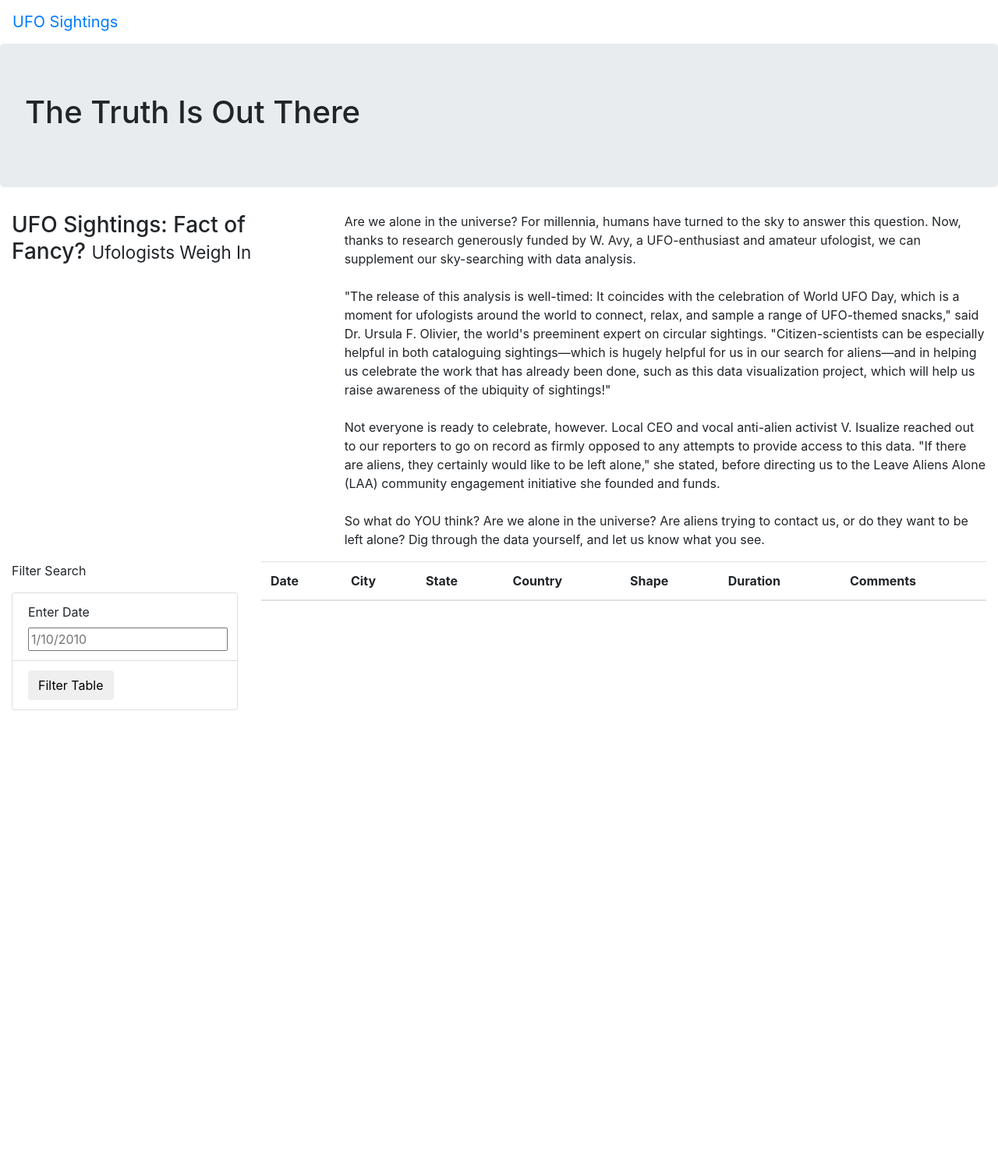
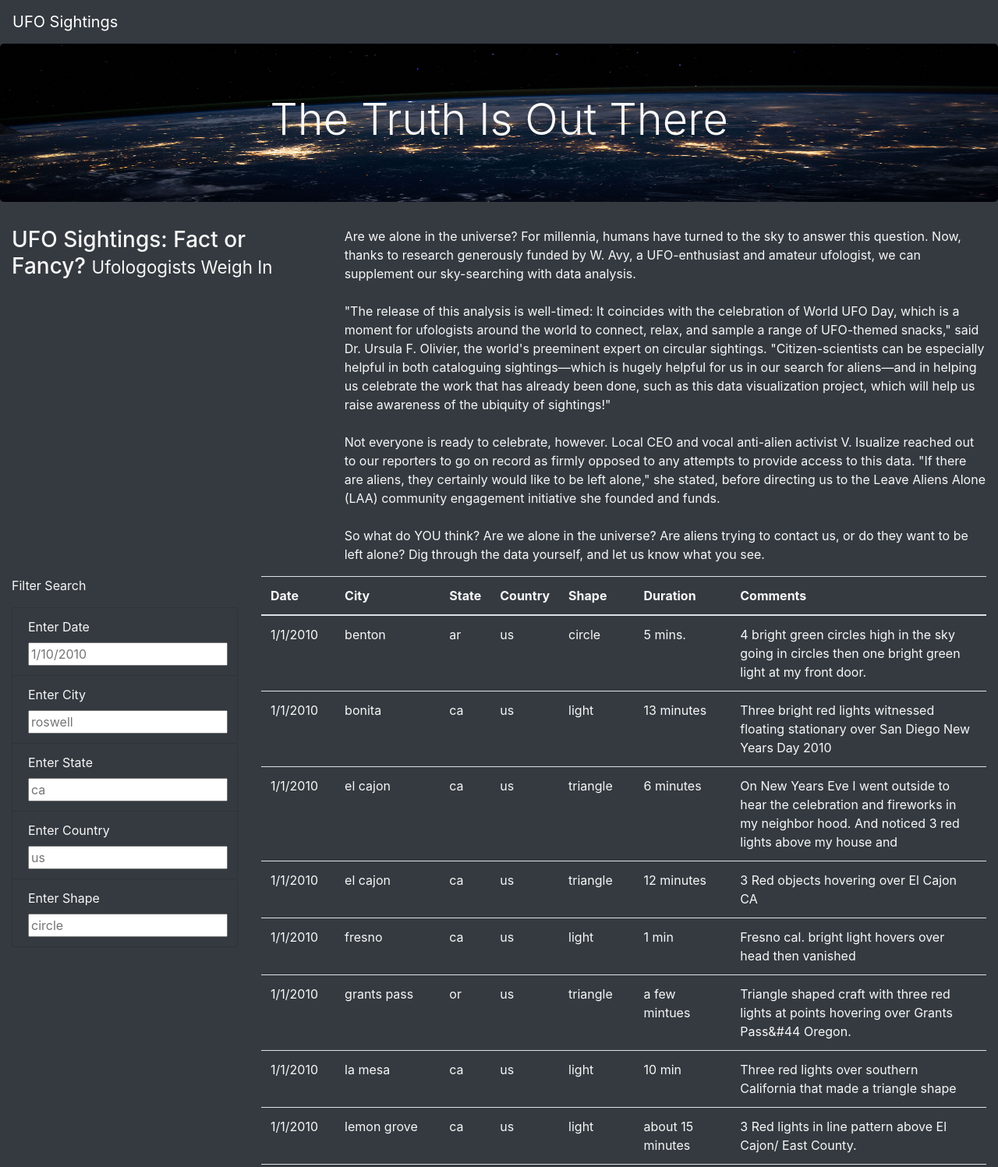
Before and after one commit to meowcode/UFOs, a plain HTML site: page index.html in a window 1280 px wide. Shown: the top 1497 px of the page at 78% size. Before the commit the page ends 911 px from the top, so only its background shows below. Drawn offline with nearby package versions, Linux system fonts and the light colour scheme.

Commit message:
Completed challenge

```diff
--- a/Static/JS/app.js
+++ b/Static/JS/app.js
@@ -1,36 +1,78 @@
-// import the data from data.js
+// from data.js
 const tableData = data;
 
-// Reference the HTML table using d3
+// get table references
 var tbody = d3.select("tbody");
 
-// Clearing data
-function buildTable(data){
+function buildTable(data) {
+  // First, clear out any existing data
   tbody.html("");
-}
 
-
- // Loop through each object in the data and append a row and cells for each value in the row
+  // Next, loop through each object in the data
+  // and append a row and cells for each value in the row
   data.forEach((dataRow) => {
     // Append a row to the table body
     let row = tbody.append("tr");
-    // Loop through each field in the dataRow and add each value as a table cell (td)
-    Object.values(dataRow).forEach((val)=>{
+
+    // Loop through each field in the dataRow and add
+    // each value as a table cell (td)
+    Object.values(dataRow).forEach((val) => {
       let cell = row.append("td");
       cell.text(val);
+    });
+  });
 }
-    );
+
+// 1. Create a variable to keep track of all the filters as an object.
+var filters={}
+
+// 3. Use this function to update the filters.
+function updateFilters() {
+
+    // 4a. Save the element that was changed as a variable.
+    let element=d3.select(this)
+
+    // 4b. Save the value that was changed as a variable.
+    let elementValue = element.property("value");
+  console.log(elementValue);
+
+    // 4c.Save the id of the filter that was changed as a variable.
+
+    let filterId = element.attr("id");
+    console.log(filterId);
+
+    // 5. If a filter value was entered then add that filterId and value
+    // to the filters list. Otherwise, clear that filter from the filters object.
+    if (elementValue) {
+      filters[filterId] = elementValue;
+    }
+  else {
+      delete filters[filterId];
+    }
+
+    // 6. Call function to apply all filters and rebuild the table
+    filterTable();
+
+  }
+
+  // 7. Use this function to filter the table when data is entered.
+  function filterTable() {
+
+    // 8. Set the filtered data to the tableData.
+    let filteredData = tableData;
+
+    // 9. Loop through all of the filters and keep any data that
+    // matches the filter values
+    Object.entries(filters).forEach(([filterId, elementValue]) => {
+      filteredData = filteredData.filter(row => row[filterId] === elementValue);
     });
 
-function handleClick(){
-    let date = d3.select("#datetime").property("value");
-    let filteredData = tableData;
-    if (date){
-        filteredData = filteredData.filter(row => row.datetime === date);
-    }
+    // 10. Finally, rebuild the table using the filtered data
     buildTable(filteredData);
   }
 
-d3.selectAll("#filter-btn").on("click", handleClick);
+  // 2. Attach an event to listen for changes to each filter
+  d3.selectAll("input").on("change", updateFilters);
 
+  // Build the table when the page loads
   buildTable(tableData);
--- a/Static/css/style.css
+++ b/Static/css/style.css
@@ -1,4 +1,10 @@
-/* body {
+body {
 
     color: #f7f7f7;
-  } */
+  }
+
+.jumbotron {
+background-image: url("../images/nasa.jpg");
+background-size: 100% 100%;
+text-align: center;
+}
--- a/index.html
+++ b/index.html
@@ -17,55 +17,76 @@
 
 
 </head>
-    <body>
+<body class="bg-dark">
     <div class="wrapper">
-            <nav class="navbar navbar-expand-lg">
+        <nav class="navbar navbar-dark bg-dark navbar-expand-lg">
             <a class="navbar-brand" href="index.html">UFO Sightings</a>
         </nav>
     </div>
-    </body>
 
     <div class="jumbotron">
-         <h1>The Truth Is Out There</h1>
+        <h1 class="display-4">The Truth Is Out There</h1>
     </div>
 
     <div class="container-fluid">
         <div class="row">
             <div class="col-md-4">
-                <h3>UFO Sightings: Fact of Fancy? <small>Ufologists Weigh In</small></h3>
+                <h3>UFO Sightings: Fact or Fancy? <small>Ufologogists Weigh In</small></h3>
             </div>
             <div class="col-md-8">
                 <p>
                     Are we alone in the universe? For millennia, humans have turned to the sky to answer this question. Now, thanks to research generously funded by W. Avy, a UFO-enthusiast and amateur ufologist, we can supplement our sky-searching with data analysis.<br><br>"The release of this analysis is well-timed: It coincides with the celebration of World UFO Day, which is a moment for ufologists around the world to connect, relax, and sample a range of UFO-themed snacks," said Dr. Ursula F. Olivier, the world's preeminent expert on circular sightings. "Citizen-scientists can be especially helpful in both cataloguing sightings—which is hugely helpful for us in our search for aliens—and in helping us celebrate the work that has already been done, such as this data visualization project, which will help us raise awareness of the ubiquity of sightings!"<br><br>Not everyone is ready to celebrate, however. Local CEO and vocal anti-alien activist V. Isualize reached out to our reporters to go on record as firmly opposed to any attempts to provide access to this data. "If there are aliens, they certainly would like to be left alone," she stated, before directing us to the Leave Aliens Alone (LAA) community engagement initiative she founded and funds.<br><br>So what do YOU think? Are we alone in the universe? Are aliens trying to contact us, or do they want to be left alone? Dig through the data yourself, and let us know what you see.
-
 
                 </p>
             </div>
         </div>
     </div>
 
-
     <div class="container-fluid">
         <div class="row">
             <div class="col-md-3">
-        <form>
+                <form class="bg-dark">
                     <p>Filter Search</p>
-            <ul class="list-group">
-        <li class="list-group-item">
+                    <ul class="list-group bg-dark">
+                        <li class="list-group-item bg-dark" >
                             <label for="date">Enter Date</label>
                             <input type="text" placeholder="1/10/2010" id="datetime" />
-        <li class="list-group-item">
-            <button id="filter-btn" type="button" class="btn btn-default">Filter Table</button>
                         </li>
+
+                        <li class="list-group-item bg-dark" >
+                            <label for="city">Enter City</label>
+                            <input type="text" placeholder="roswell" id="city" />
                         </li>
+
+                        <li class="list-group-item bg-dark" >
+                            <label for="state">Enter State</label>
+                            <input type="text" placeholder="ca" id="state" />
+                        </li>
+
+                        <li class="list-group-item bg-dark" >
+                            <label for="country">Enter Country</label>
+                            <input type="text" placeholder="us" id="country" />
+                        </li>
+
+                        <li class="list-group-item bg-dark" >
+                            <label for="shape">Enter Shape</label>
+                            <input type="text" placeholder="circle" id="shape" />
+                        </li>
+
+                        <!-- <li class="list-group-item bg-dark">
+                            <button id="filter-btn" type="button" class="btn btn-dark center" >Filter Table</button>
+                            <type="button">
+                            <class="btn>
+                        </li>  -->
+
                     </ul>
                 </form>
-
             </div>
             <div class="col-md-9">
-            <table class="table table-striped">
+                <table class="table table-stripped">
                     <thead>
                         <tr>
+                        <!-- <tr> signifies that everything nested within it will be displayed as a row of data -->
                             <th>Date</th>
                             <th>City</th>
                             <th>State</th>
@@ -73,12 +94,18 @@
                             <th>Shape</th>
                             <th>Duration</th>
                             <th>Comments</th>
+                            <!-- <th> indicates the column name -->
                         </tr>
                     </thead>
-            <tbody></tbody>
+                    <tbody>
+                    </tbody>
                 </table>
-        </div>
- </ul>
             </div>
         </div>
     </div>
+
+    <script src="https://cdnjs.cloudflare.com/ajax/libs/d3/4.11.0/d3.js"></script>
+    <script src="static/js/data.js"></script>
+    <script src="static/js/app.js"></script>
+</body>
+</html>
```
Also changed, not shown: Static/JS/app_1.js (added, +37 -0 lines), Static/Images/nasa.jpg (added), 2 other files. Lines whose indentation alone changed are shown as unchanged.
